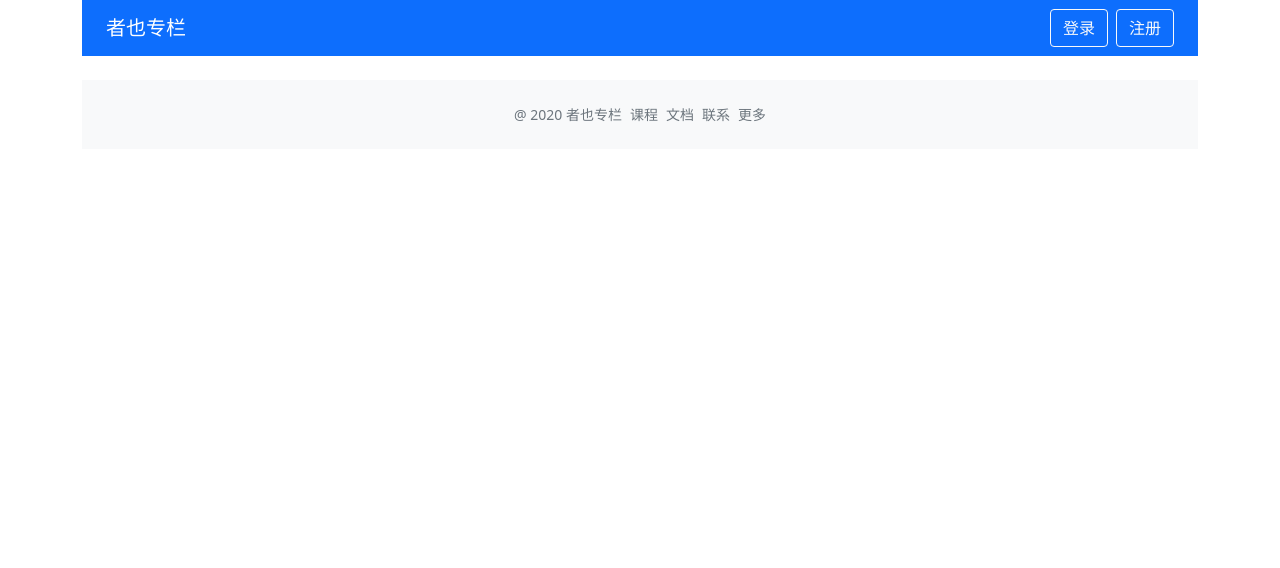
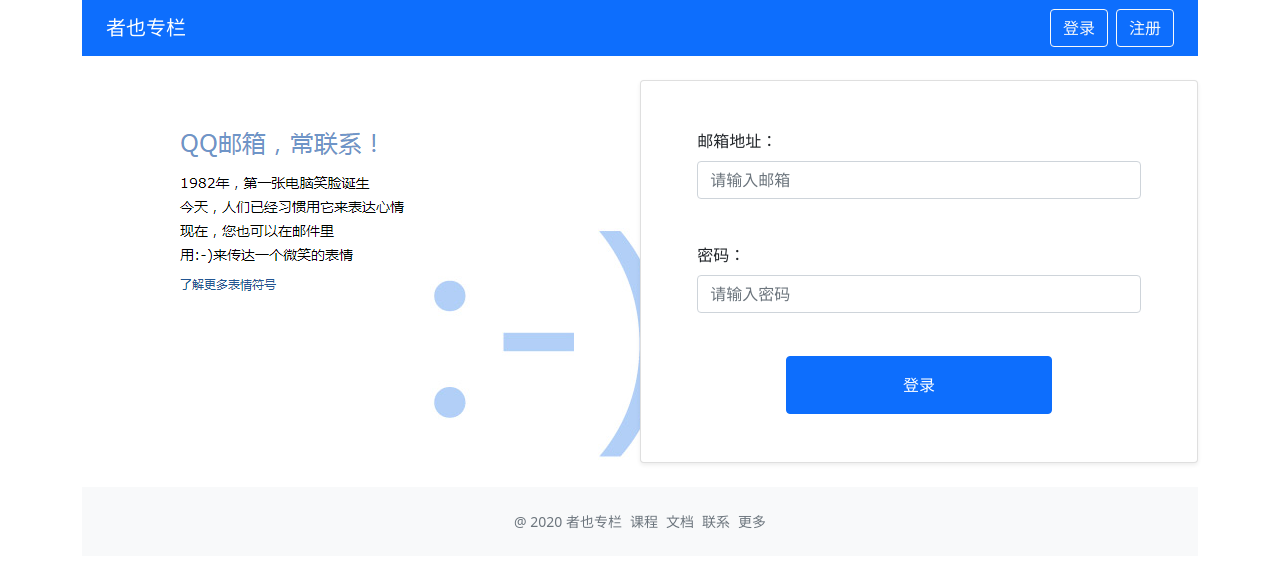
Before and after one commit to LeeZim/TS-Vue3-Practice, a Vue app: page /login in a window 1280 px wide. Shown: the top 568 px of the page. Built offline with nearby package versions, Linux system fonts and the light colour scheme.

Commit message:
feat(components): 增加 Login 页面组件
add Login.vue 登录页面
add ValidInput.vue 验证输入框组件
add Login 路由规则

```diff
--- a/src/components/GlobalHeader.vue
+++ b/src/components/GlobalHeader.vue
@@ -14,9 +14,10 @@
 </template>
 
 <script lang="ts">
-import { defineComponent, PropType, ref } from 'vue'
+import { computed, defineComponent, PropType } from 'vue'
+import { useRouter } from 'vue-router'
 import { useStore } from 'vuex'
-import { CurrentUserProps } from '../store'
+import { CurrentUserProps, GlobalStateProps } from '../store'
 
 export default defineComponent({
   name: 'Header',
@@ -26,20 +27,16 @@ export default defineComponent({
       required: true
     }
   },
-  setup(props) {
-    const store = useStore()
-    const userInfo = ref<CurrentUserProps>(props.user)
+  setup() {
+    const router = useRouter()
+    const store = useStore<GlobalStateProps>()
+    const userInfo = computed<CurrentUserProps>(() => store.state.user)
     const userLogin = () => {
-      store.commit('userLogin')
-      console.log(`login${userInfo.value.isLogin}`)
-    }
-    const userLogout = () => {
-      store.commit('userLogout')
+      router.push('/login')
     }
     return {
       userInfo,
-      userLogin,
-      userLogout
+      userLogin
     }
   }
 })
--- /dev/null
+++ b/src/components/ValidInput.vue
@@ -0,0 +1,66 @@
+<template>
+  <div class="col-md-10 mx-auto">
+    <label v-if="label" class="form-label">{{ label }}</label>
+    <input
+      type="text"
+      class="form-control"
+      :class="{
+        ' is-invalid': isValid && isValid === 'false',
+        ' is-valid': isValid && isValid === 'true'
+      }"
+      v-bind="$attrs"
+      v-model="validRef.value"
+      @blur="loseFocus"
+    />
+    <div class="invalid-feedback">{{ validRef.errorMsg }}</div>
+  </div>
+</template>
+<script lang="ts">
+import { defineComponent, PropType, reactive, ref } from 'vue'
+
+export interface RuleProps {
+  rule: 'email' | 'password' | 'custom'
+  message?: string
+  func?: () => boolean
+}
+type TypeTag = 'text' | 'textarea'
+// const emailReg = /^[a-zA-Z0-9.!#$%&’*+/=?^_`{|}~-]+@[a-zA-Z0-9-]+(?:\.[a-zA-Z0-9-]+)*$/
+
+export default defineComponent({
+  props: {
+    rules: Array as PropType<RuleProps[]>,
+    tag: {
+      type: String as PropType<TypeTag>,
+      default: 'text'
+    },
+    label: {
+      type: String,
+      default: ''
+    }
+  },
+  inheritAttrs: false,
+  setup() {
+    const isValid = ref()
+    const msg = ref('参数错误')
+    const validRef = reactive({
+      value: '',
+      error: false,
+      errorMsg: ''
+    })
+    const loseFocus = () => {
+      if (validRef.value) {
+        isValid.value = 'true'
+      } else {
+        isValid.value = 'false'
+        validRef.errorMsg = '邮箱不能为空'
+      }
+    }
+    return {
+      isValid,
+      msg,
+      validRef,
+      loseFocus
+    }
+  }
+})
+</script>
--- a/src/router.ts
+++ b/src/router.ts
@@ -1,12 +1,18 @@
 import { createRouter, createWebHistory, RouteRecordRaw } from 'vue-router'
 
 import Home from '@/views/Home.vue'
+import Login from '@/views/Login.vue'
 
 const routes: Array<RouteRecordRaw> = [
   {
     path: '/',
     name: 'Home',
     component: Home
+  },
+  {
+    path: '/login',
+    name: 'Login',
+    component: Login
   }
 ]
 
--- /dev/null
+++ b/src/views/Login.vue
@@ -0,0 +1,40 @@
+<template>
+  <div class="container">
+    <div class="row">
+      <div class="col-6">
+        <img src="/src/assets/loginLogo.png" class="h-120" />
+      </div>
+      <div class="h-120 shadow-sm card col-6 py-5 mb-4 d-grid gap-4">
+        <ValidInput :rules="[{ rule: 'email' }]" placeholder="请输入邮箱" :label="'邮箱地址：'" />
+        <ValidInput
+          :rules="[{ rule: 'password' }]"
+          placeholder="请输入密码"
+          type="password"
+          :label="'密码：'"
+        />
+        <button class="btn btn-primary w-50 mx-auto" @click="onFormCommit">登录</button>
+      </div>
+    </div>
+  </div>
+</template>
+<script lang="ts">
+import { defineComponent } from 'vue'
+import { useStore } from 'vuex'
+import ValidInput from '../components/ValidInput.vue'
+
+export default defineComponent({
+  name: 'Login',
+  setup() {
+    const store = useStore()
+    const onFormCommit = () => {
+      store.commit('userLogin')
+    }
+    return {
+      onFormCommit
+    }
+  },
+  components: {
+    ValidInput
+  }
+})
+</script>
```
Also changed, not shown: src/assets/loginLogo.png (added).
